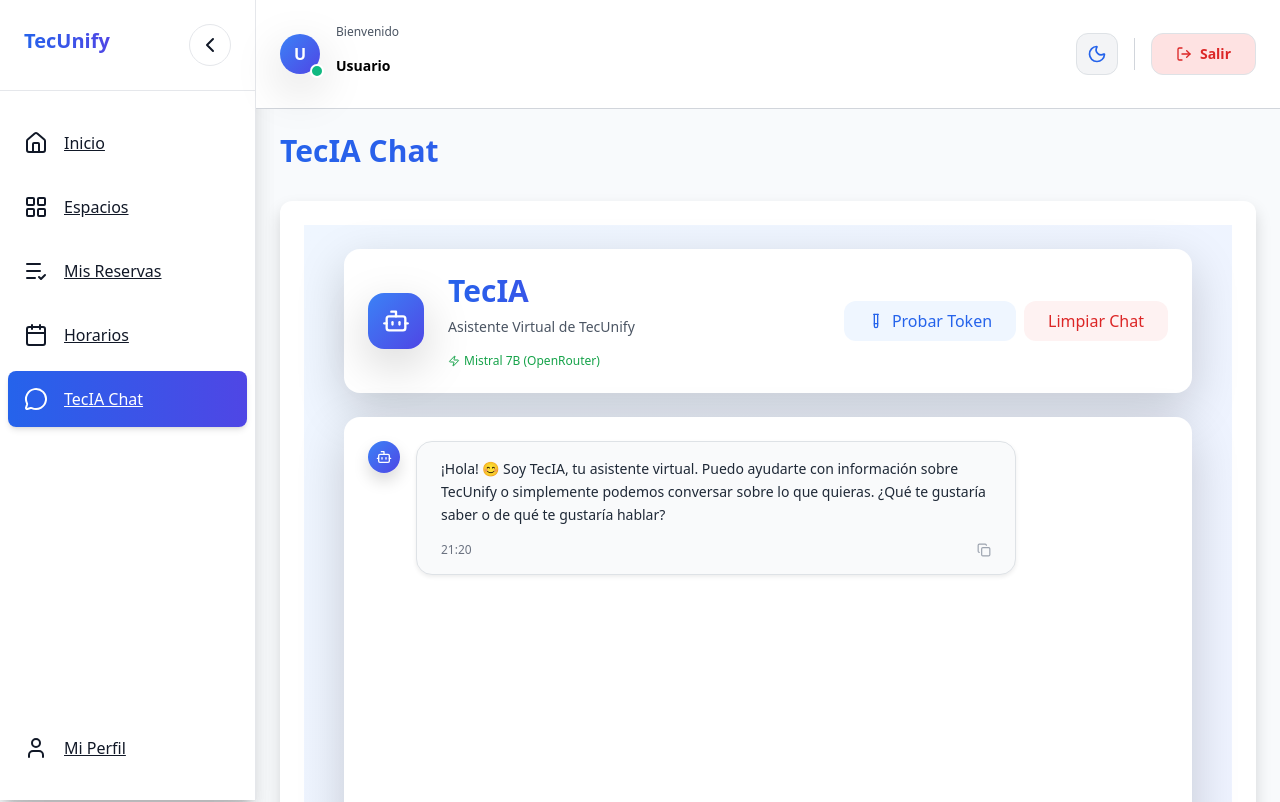
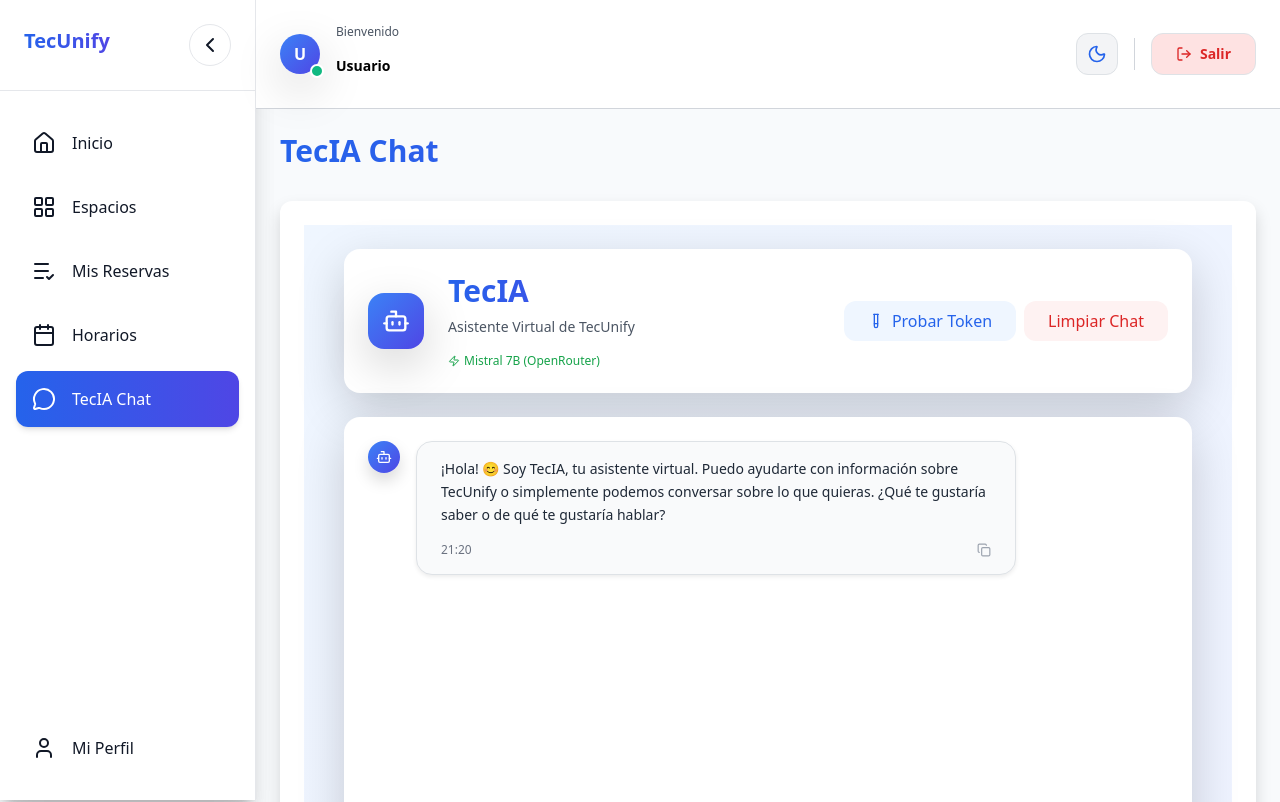
Before and after one commit to Jefferson-BA/TecUnify2, a React (Vite) app in the folder frontend-web/: page /dashboard/chat in a window 1280 px wide. Shown: the top 802 px of the page. Built offline with nearby package versions, Linux system fonts and the light colour scheme.

Commit message:
Enhance Sidebar component styling and add hover effects; update button label in Horarios page

```diff
--- a/frontend-web/src/dashboard/Sidebar.jsx
+++ b/frontend-web/src/dashboard/Sidebar.jsx
@@ -78,14 +78,15 @@ function SidebarItem({ icon, label, to, collapsed }) {
   to={to}
   className={({ isActive }) =>
     `
-        flex items-center gap-3 p-3 rounded-lg transition font-medium
+      sidebar-item flex items-center gap-3 p-3 mx-2 font-medium
+
       ${isActive
         ? "bg-gradient-to-r from-blue-600 to-indigo-600 text-white shadow-md"
-          : "hover:bg-[var(--card-bg-2)] text-[var(--text-main)]"}
+        : "text-[var(--text-main)]"}
     `
   }
-      style={{ color: "var(--text-main)" }}
 >
+
       <div className={`${collapsed ? "mx-auto" : ""}`}>
         {icon}
       </div>
--- a/frontend-web/src/dashboard/pages/Horarios.jsx
+++ b/frontend-web/src/dashboard/pages/Horarios.jsx
@@ -154,15 +154,11 @@ export default function Horarios() {
           className="px-4 py-2 bg-blue-600 text-white rounded-lg"
           onClick={cargarGoogleCalendar}
         >
-           Cargar Google Calendar
+           Actualizar Calendario
         </button>
 
-        <button
-          className="px-4 py-2 bg-gray-400 text-white rounded-lg"
-          onClick={desconectarGoogle}
-        >
-           Desconectar
-        </button>
+
+
       </div>
 
       <CalendarReservas reservas={reservas} googleEvents={googleEvents} />
--- a/frontend-web/src/index.css
+++ b/frontend-web/src/index.css
@@ -190,3 +190,51 @@ textarea::placeholder {
 ::-webkit-scrollbar-thumb:hover {
   background: #475569;
 }
+/* =============================== */
+/*     EFECTO HOVER TECUNIFY       */
+/* =============================== */
+
+.sidebar-item {
+  transition: all 0.25s ease-in-out !important;
+  border-radius: 12px;
+}
+
+/* ----- MODO CLARO ----- */
+html.light .sidebar-item:hover {
+  background: linear-gradient(90deg, #e0e7ff, #c7d2fe);
+  color: #1e1b4b !important;
+  transform: translateX(4px);
+  box-shadow: 0 4px 15px rgba(99, 102, 241, 0.3);
+}
+
+/* ----- MODO OSCURO ----- */
+html.dark .sidebar-item:hover {
+  background: linear-gradient(90deg, #3730a3, #4f46e5);
+  color: #e0e7ff !important;
+  transform: translateX(4px);
+  box-shadow: 0 4px 15px rgba(94, 129, 255, 0.35);
+}
+
+/* Íconos del hover */
+.sidebar-item svg {
+  transition: all 0.25s ease-in-out;
+}
+
+html.light .sidebar-item:hover svg {
+  color: #312e81 !important;
+}
+
+html.dark .sidebar-item:hover svg {
+  color: #c7d2fe !important;
+}
+/* ================================================= */
+/*   QUITAR SUBRAYADO DE LINKS (Global Dashboard)   */
+/* ================================================= */
+
+.sidebar-tec a,
+.sidebar-item,
+.sidebar-item:hover,
+.sidebar-item:focus,
+a {
+  text-decoration: none !important;
+}
```
Lines whose indentation alone changed are shown as unchanged.
